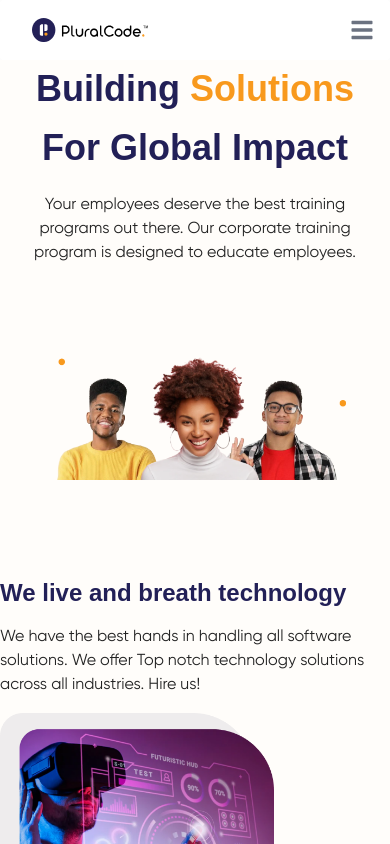
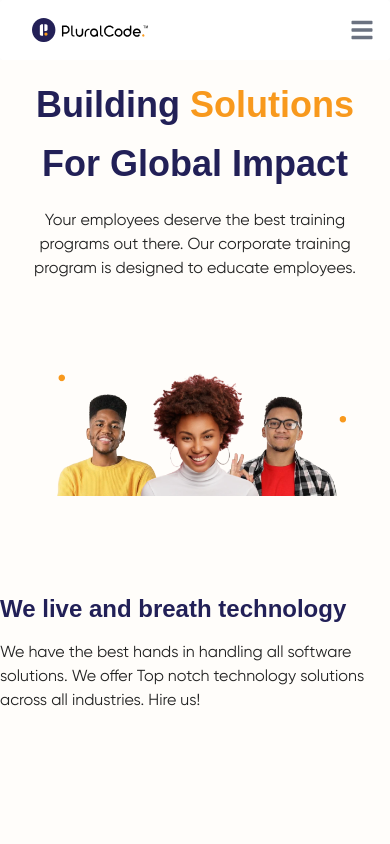
Before and after one commit to emeraldhycient/pluralcode, a React (Vite) app: page /about in a window 390 px wide. Shown: the top 844 px of the page. Built offline with nearby package versions, Linux system fonts and the light colour scheme.

Commit message:
[update]

```diff
--- a/src/components/about/Hero.jsx
+++ b/src/components/about/Hero.jsx
@@ -3,7 +3,7 @@ import about from "../../assets/images/about.png";
 
 function Hero() {
   return (
-    <section className="h-fit md:h-[65vh] lg:h-[100vh] w-screen lg:pt-12  flex flex-col justify-center items-center">
+    <section className="h-fit md:h-[65vh] lg:h-[100vh] w-screen pt-4 lg:pt-12  flex flex-col justify-center items-center">
       <div className="w-11/12 md:w-8/12 lg:w-6/12 mx-auto text-center">
         <h1
           className="text-4xl md:text-5xl font-bold  font-gilroy  w-full align-left text-[#222057] mb-4 leading-relaxed	  md:leading-tight text-center"
```
